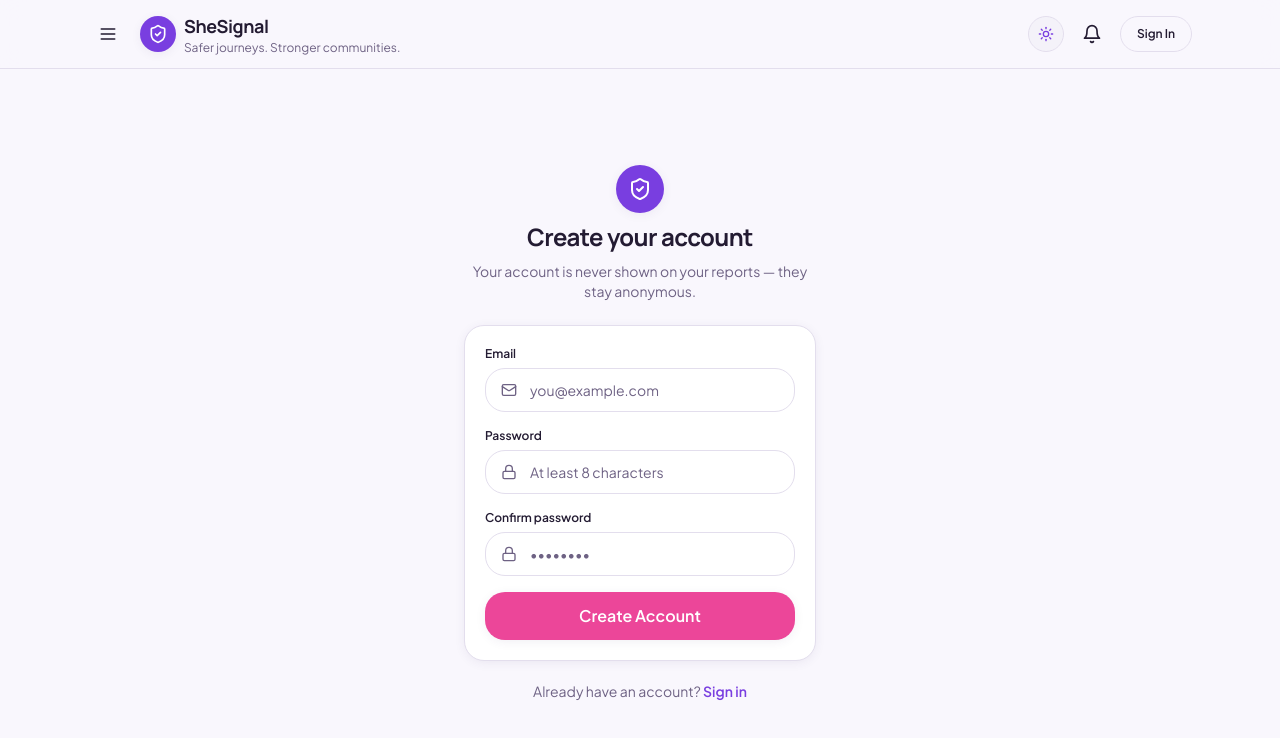
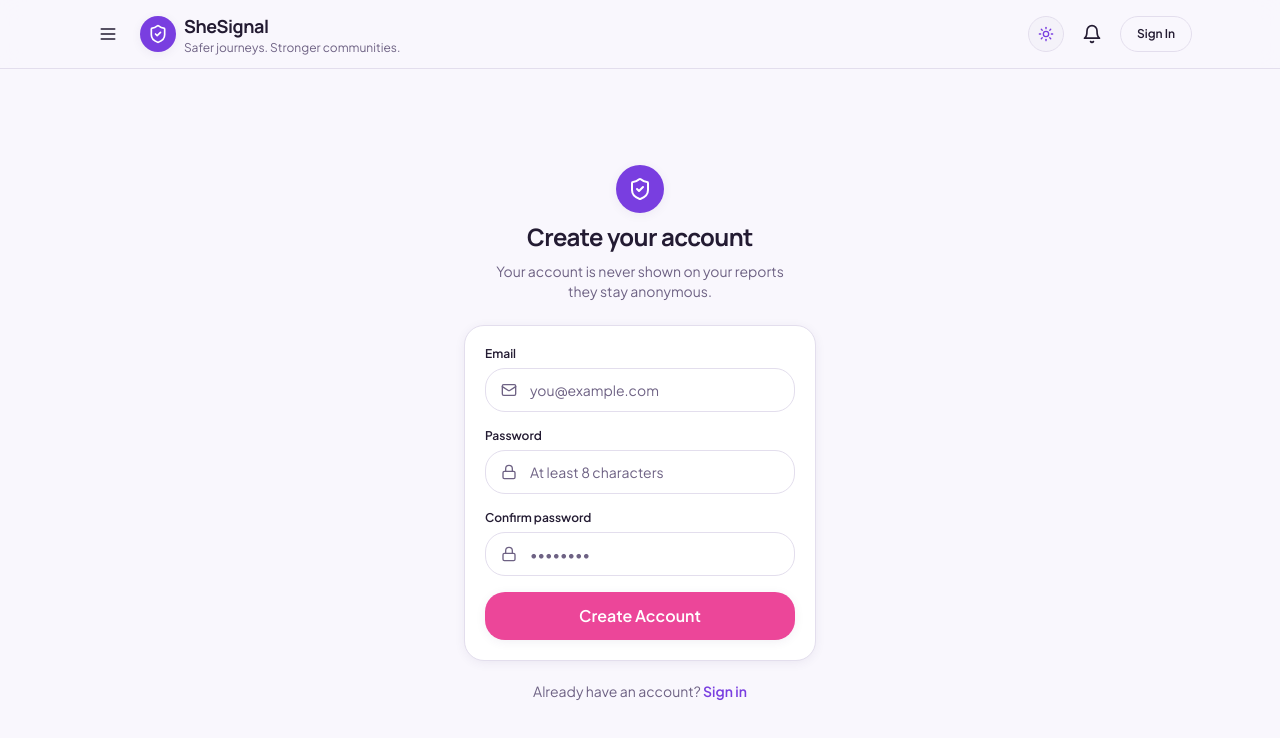
Before and after one commit to riya-py/SheSignal, a React (Vite) app in the folder frontend/: page /signup in a window 1280 px wide. Shown: the top 738 px of the page. Built offline with nearby package versions, Linux system fonts and the light colour scheme; no server answers.

Commit message:
fixed signup screen

```diff
--- a/frontend/src/pages/Signup.jsx
+++ b/frontend/src/pages/Signup.jsx
@@ -49,7 +49,9 @@
         </span>
         <h1 className="text-h2">Create your account</h1>
         <p className="text-sm text-muted-foreground">
-          Your account is never shown on your reports — they stay anonymous.
+          Your account is never shown on your reports
+          <br />
+          they stay anonymous.
         </p>
       </div>
 
```
